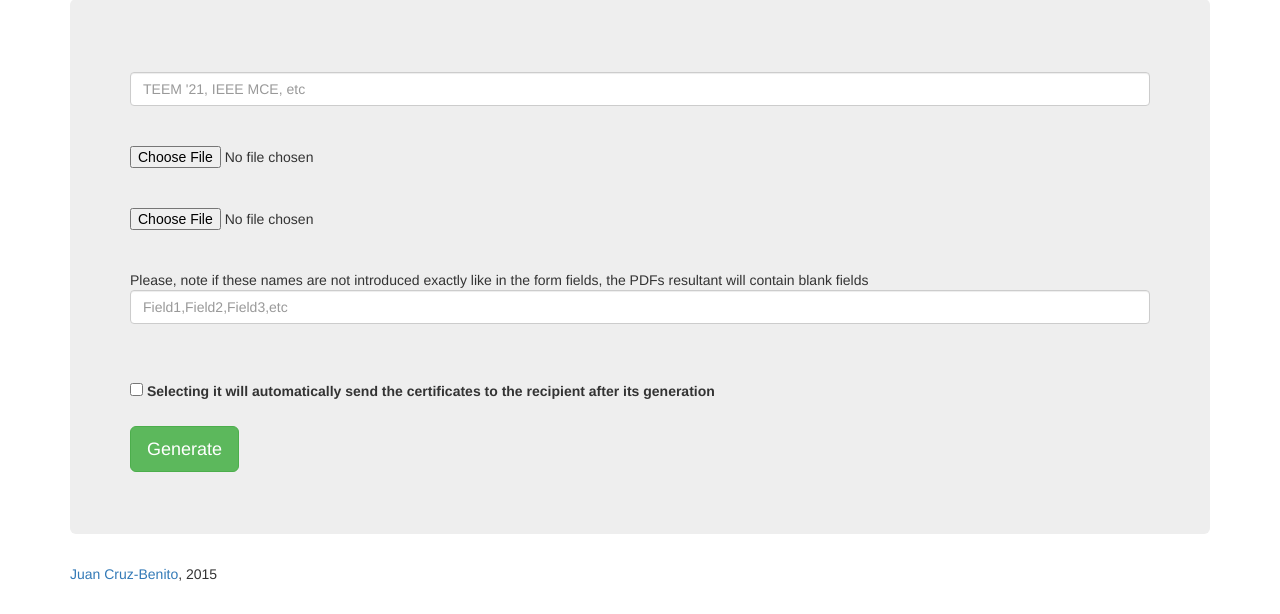
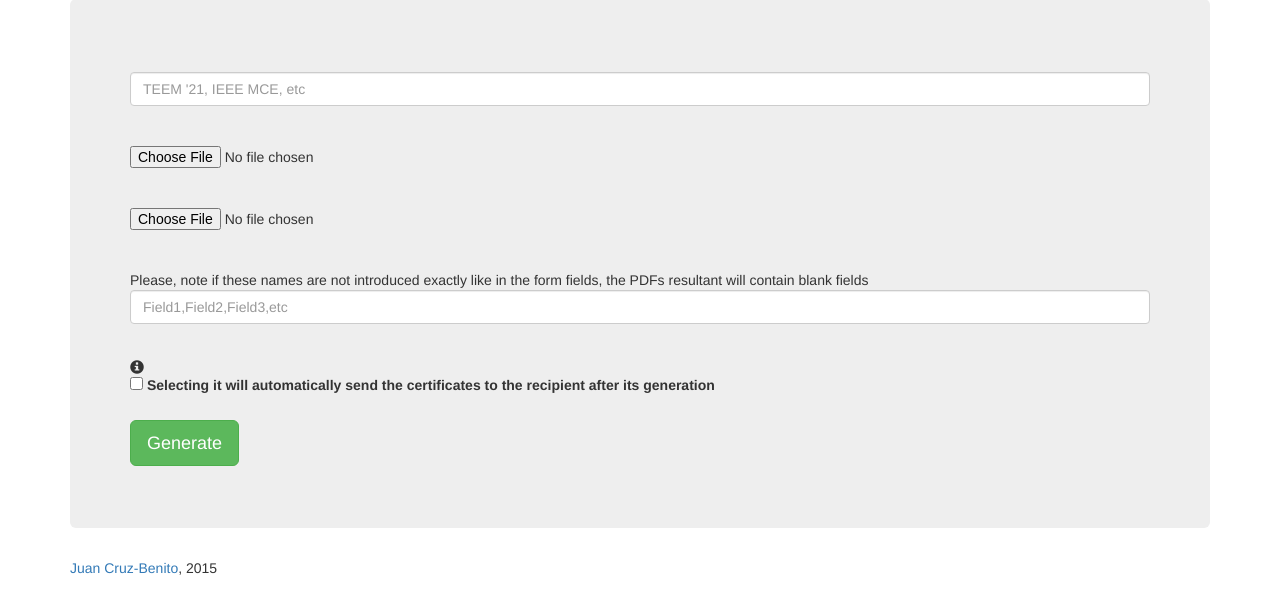
Before and after one commit to cbjuan/django_pdf_form_filler, a Django app: page /generatefiles/ in a window 1280 px wide. Shown: the part 124-738 px from the top of the page. Run offline with Django 3.2, Linux system fonts and the light colour scheme; some libraries are stand-ins or nearby versions.

Commit message:
feat: automailer tooltip advise information

```diff
--- a/templates/filechooser.html
+++ b/templates/filechooser.html
@@ -57,6 +57,7 @@
                     <div class="form-check">
                         <span class="font-weight-bold">
                             <b>{{ form.automailer.label }}</b>
+                            <span class="glyphicon glyphicon-info-sign" title="It is highly advised to test the certificate generation without the automailing feature first"></span>
                         </span>
                         <br>
                         <input type="checkbox" class="form-check-input" id="automailer" name="automailer" value="true">
@@ -69,8 +70,6 @@
 
             <footer class="footer">
                 <p><a href="http://twitter.com/_juancb" target="_blank"> Juan Cruz-Benito</a>, 2015</p>
-
-
             </footer>
 
         </div> <!-- /container -->
```
